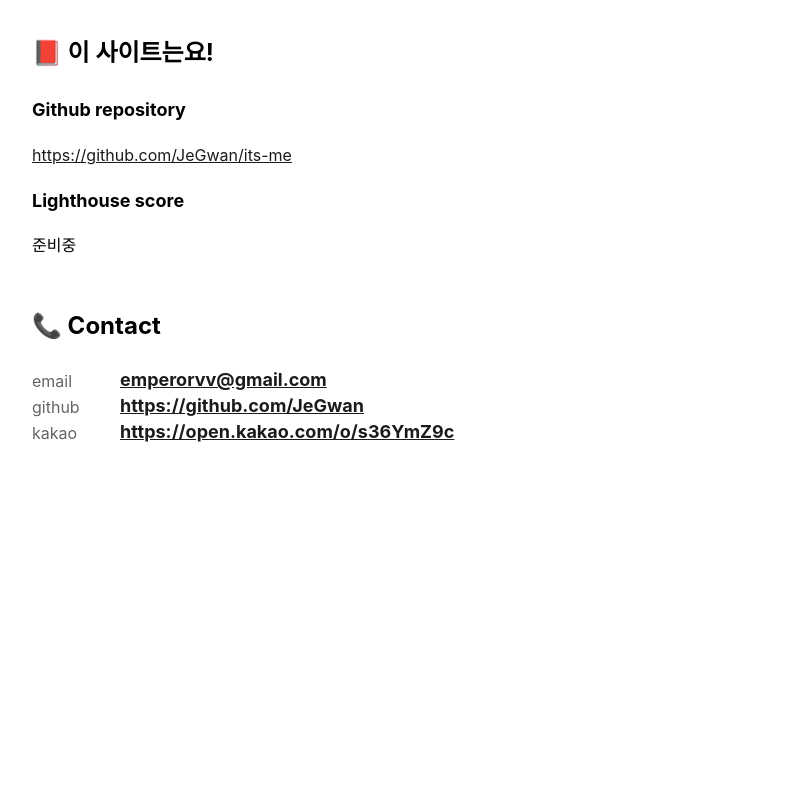
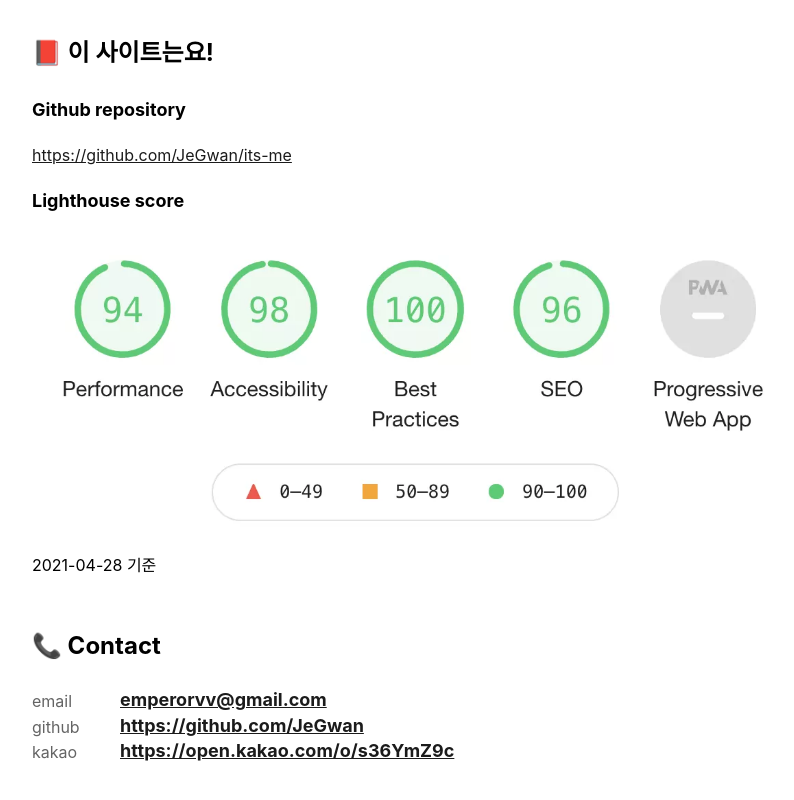
Before and after one commit to JeGwan/its-me, a Next.js app: page / in a window 1280 px wide. Shown: the part 3929-4729 px from the top of the page, without its empty margins (224-1018 px from the left). Before the commit the page ends 4425 px from the top, so only its background shows below. Built offline with nearby package versions, Linux system fonts and the light colour scheme.

Commit message:
feat: lighthouse 점수 image 추가

```diff
--- a/pages/index.tsx
+++ b/pages/index.tsx
@@ -63,6 +63,10 @@ const HomePageComp = styled.div`
     }
   }
   & > .body {
+    img.full {
+      display: block;
+      width: 100%;
+    }
     & > ol {
       list-style: decimal;
       margin-left: 2.5rem;
@@ -359,7 +363,12 @@ const HomePage = () => {
             https://github.com/JeGwan/its-me
           </a>
           <Title level={3}>Lighthouse score</Title>
-          <p>준비중</p>
+          <img
+            className="full"
+            src="/lighthouse/2021-04-28.webp"
+            alt="lighthouse"
+          />
+          <p>2021-04-28 기준</p>
           <Title level={1}>📞 Contact</Title>
           <div className="contact">
             {contacts.map(({ type, value, link }, index) => (
```
Also changed, not shown: public/lighthouse/2021-04-28.webp (added).
